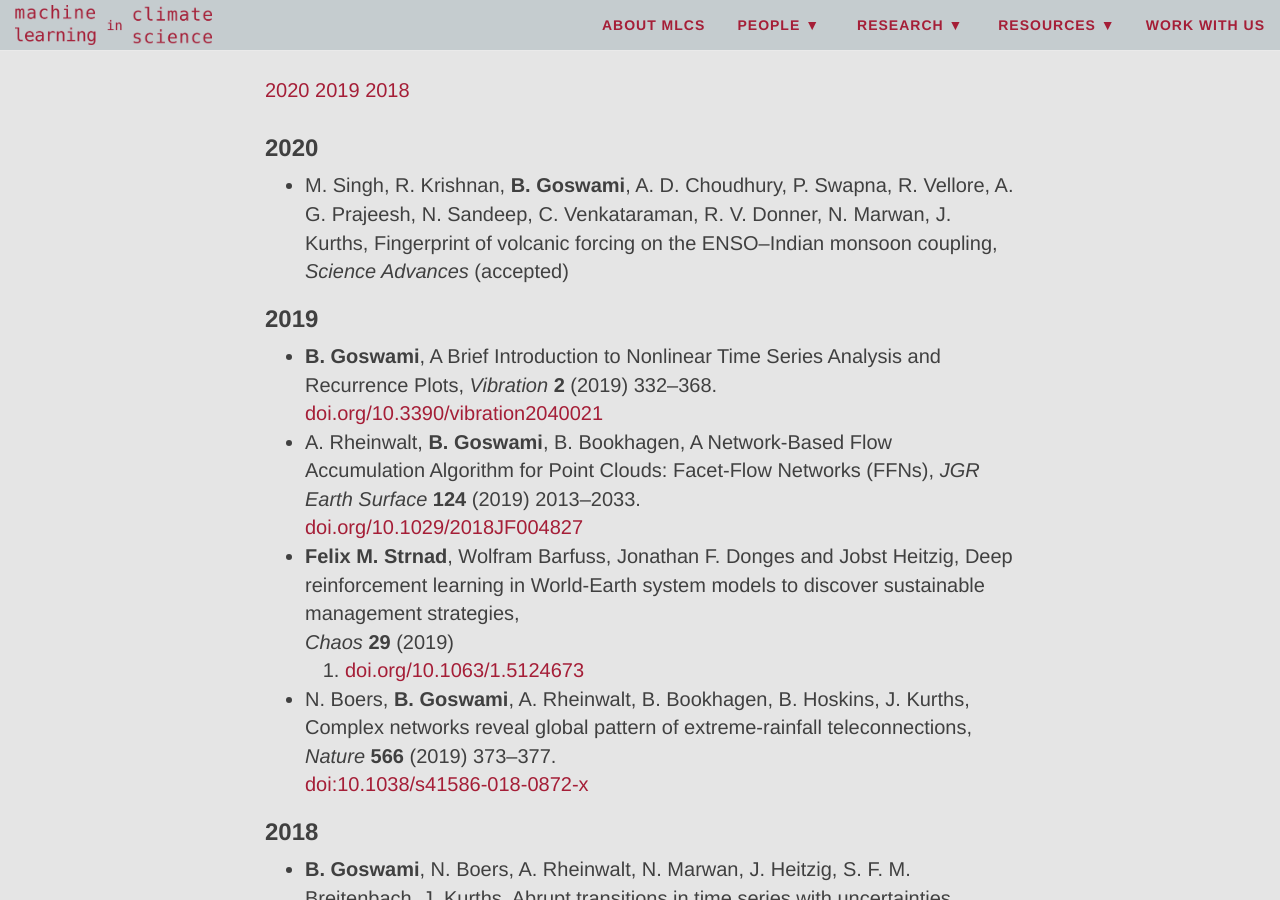
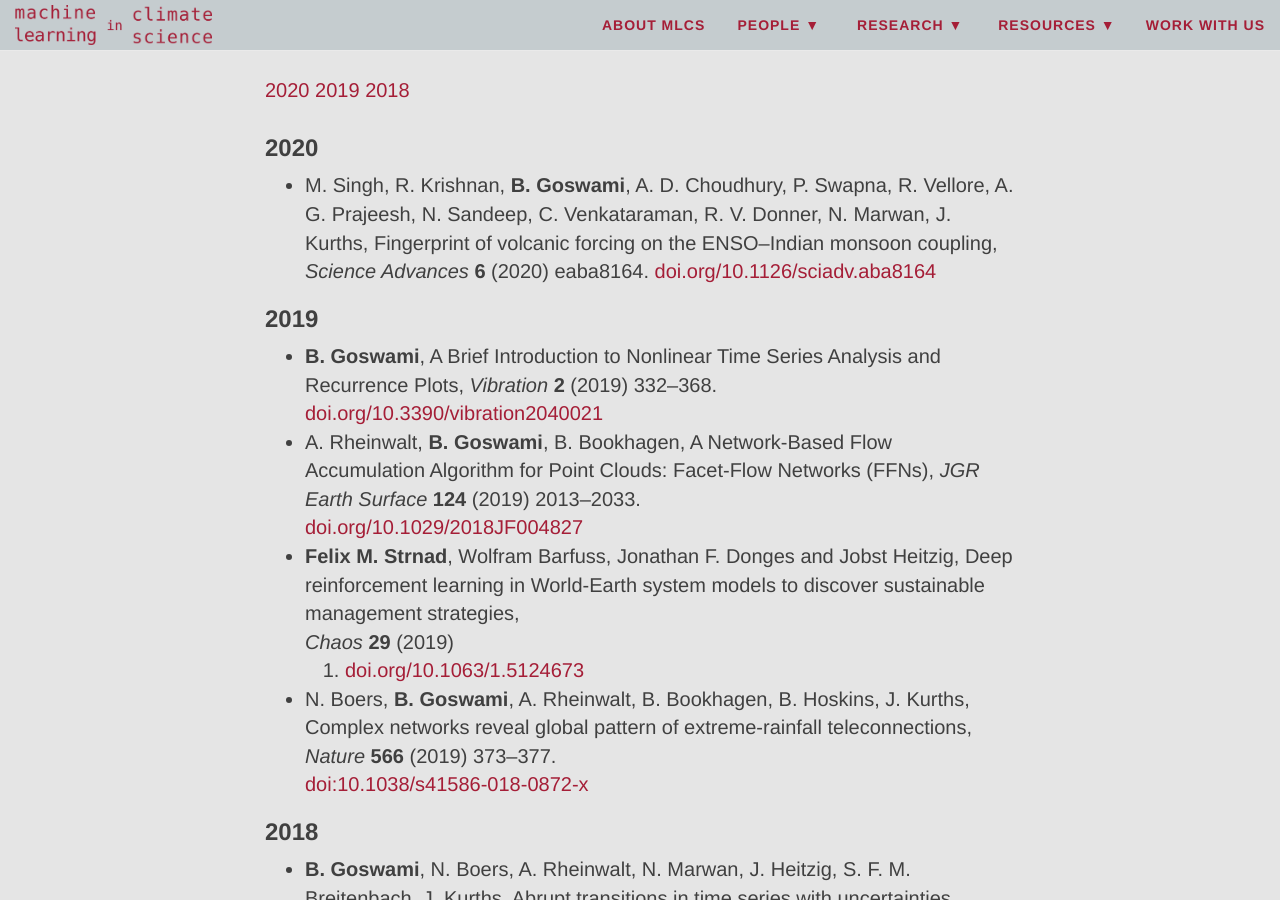
Before and after one commit to mlcs/mlcs.github.io, a Jekyll site: the page built from research/publications.md, in a window 1280 px wide and 900 px high, scrolled down 518 px. Built offline with Jekyll 4.4.1, drawn with Linux system fonts in a browser that asks for light colours; nearby versions of some CDN libraries.

Commit message:
update reference to Sci Adv paper -> issue no, page, and DOI

```diff
--- a/research/publications.md
+++ b/research/publications.md
@@ -15,7 +15,10 @@ use-site-title: false
     N. Marwan, J. Kurths,
     Fingerprint of volcanic forcing on the ENSO--Indian monsoon coupling,
     _Science Advances_
-    (accepted)
+    **6**
+    (2020)
+    eaba8164.
+    [doi.org/10.1126/sciadv.aba8164](https://doi.org/10.1126/sciadv.aba8164)
 
 ### 2019
 + **B. Goswami**,
```
Also changed, not shown: people/goswami.md (+4 -1 lines).
